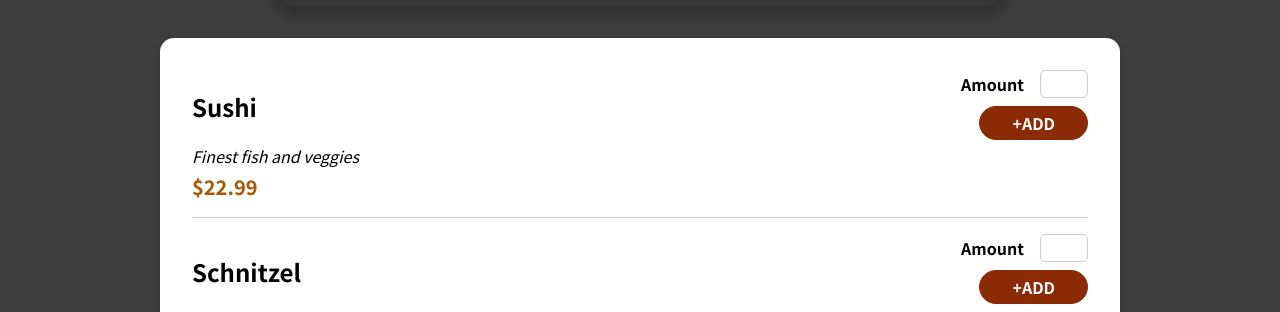
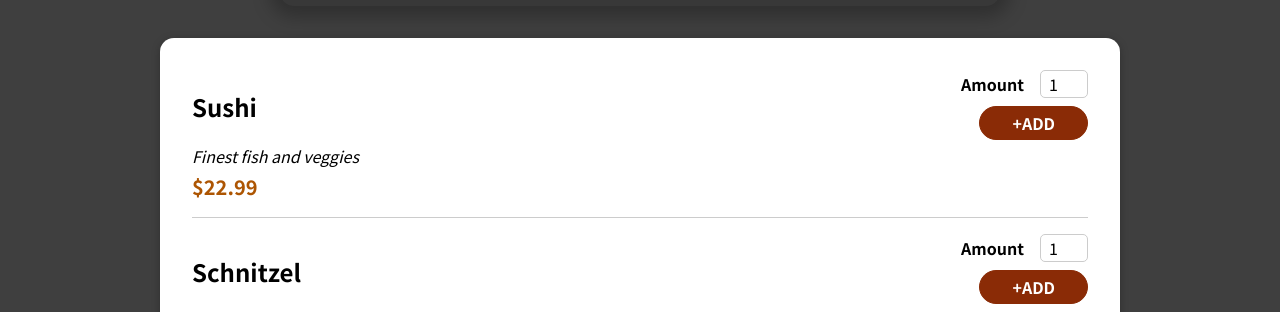
Before and after one commit to VivekPaswan24/React_Resturant_Website, a React (Create React App) app: page / in a window 1280 px wide. Shown: the part 467-779 px from the top of the page. Built offline with nearby package versions, Linux system fonts and the light colour scheme.

Commit message:
Added Different id for different input

```diff
--- a/src/components/Meals/MealItem.js
+++ b/src/components/Meals/MealItem.js
@@ -13,7 +13,7 @@
         <section className={classes.price}>{price}</section>
       </div>
       <div>
-        <MealItemForm/>
+        <MealItemForm id={props.id}/>
       </div>
     </li>
   );
--- a/src/components/Meals/MealItemForm.js
+++ b/src/components/Meals/MealItemForm.js
@@ -2,10 +2,17 @@
 import classes from'./MealItemForm.module.css'
 import Input from '../UI/Input/Input'
 
-const MealItemForm=()=>{
+const MealItemForm=(props)=>{
     return <form>
         <div className={classes.form}>
-        <Input type="number" label='Amount' id='quantity'/>
+        <Input  label='Amount' input={{
+            type:'number',
+            id:'amount' + props.id,
+            min:'1',
+            max:'5',
+            step:'1',
+            defaultValue:'1'
+        }}/>
         <button type="button">+ADD</button>
         </div>
     </form>
--- a/src/components/Meals/MealList.js
+++ b/src/components/Meals/MealList.js
@@ -33,7 +33,7 @@
 const MealList=()=>{
 
     const meallist=dummy_meals.map(meal=>{
-        return <MealItem key={meal.id} name={meal.name} description={meal.description} price={meal.price} />
+        return <MealItem  id={meal.id} key={meal.id} name={meal.name} description={meal.description} price={meal.price} />
     })
     return <section className={classes.meals}>
         <Card>
--- a/src/components/UI/Input/Input.js
+++ b/src/components/UI/Input/Input.js
@@ -3,8 +3,8 @@
 
 const Input=(props)=>{
     return <div className={classes.input}>
-        <label htmlFor={props.id}>{props.label}</label>
-        <input type={props.type} id={props.id} value={props.value} onChange={props.onChange} />
+        <label htmlFor={props.input.id}>{props.label}</label>
+        <input {...props.input} />
     </div>
 };
 
```
